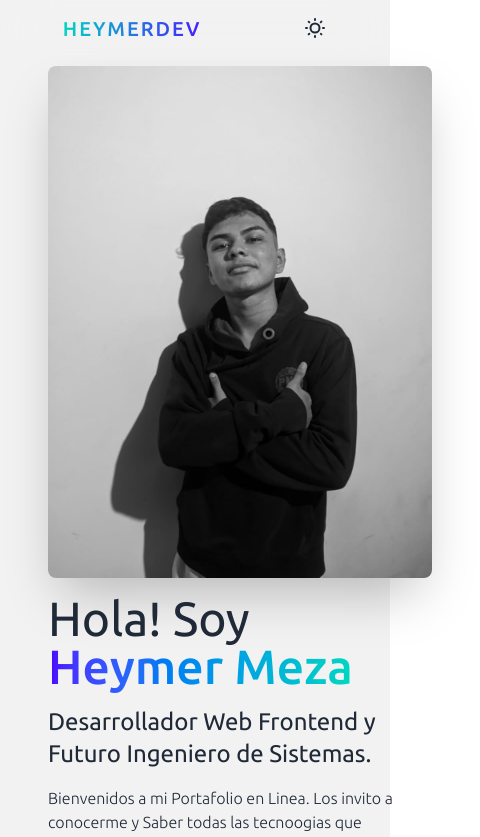
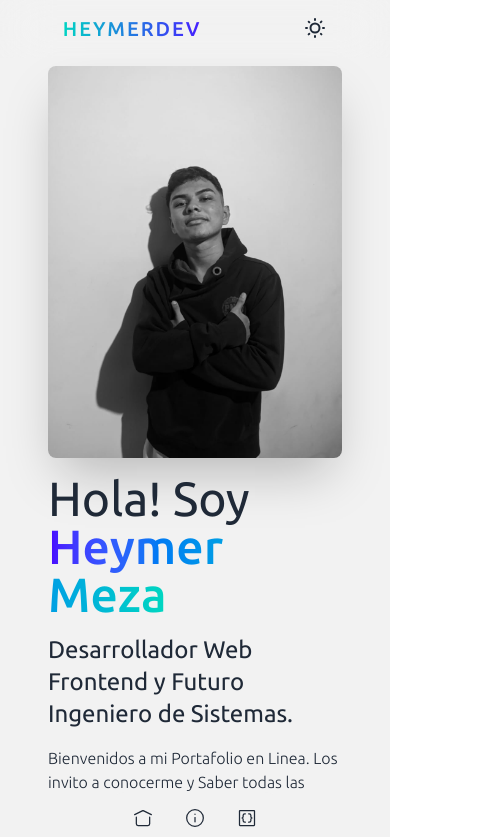
Before and after one commit to HeymerDev/Portafolio, a React (Vite) app: page / in a window 390 px wide. Shown: the top 837 px of the page, 480 px wide, since content can reach past the window. Built offline with nearby package versions, Linux system fonts and the light colour scheme.

Commit message:
add component card and navbar-mobile, modularizando views

```diff
--- /dev/null
+++ b/src/assets/icons/IconHome.jsx
@@ -0,0 +1,30 @@
+const IconHome = () => {
+  return (
+    <svg
+      width="20px"
+      height="20px"
+      viewBox="0 0 24 24"
+      strokeWidth="1.5"
+      fill="none"
+      xmlns="http://www.w3.org/2000/svg"
+      color="CurrentColor"
+    >
+      <path
+        d="M2 8L11.7317 3.13416C11.9006 3.04971 12.0994 3.0497 12.2683 3.13416L22 8"
+        stroke="CurrentColor"
+        strokeWidth="1.5"
+        strokeLinecap="round"
+        strokeLinejoin="round"
+      ></path>
+      <path
+        d="M20 11V19C20 20.1046 19.1046 21 18 21H6C4.89543 21 4 20.1046 4 19V11"
+        stroke="CurrentColor"
+        strokeWidth="1.5"
+        strokeLinecap="round"
+        strokeLinejoin="round"
+      ></path>
+    </svg>
+  );
+};
+
+export default IconHome;
--- /dev/null
+++ b/src/assets/icons/IconInfo.jsx
@@ -0,0 +1,37 @@
+const IconInfo = () => {
+  return (
+    <svg
+      width="20px"
+      height="20px"
+      strokeWidth="1.5"
+      viewBox="0 0 24 24"
+      fill="none"
+      xmlns="http://www.w3.org/2000/svg"
+      color="CurrentColor"
+    >
+      <path
+        d="M12 11.5V16.5"
+        stroke="CurrentColor"
+        strokeWidth="1.5"
+        strokeLinecap="round"
+        strokeLinejoin="round"
+      ></path>
+      <path
+        d="M12 7.51L12.01 7.49889"
+        stroke="CurrentColor"
+        strokeWidth="1.5"
+        strokeLinecap="round"
+        strokeLinejoin="round"
+      ></path>
+      <path
+        d="M12 22C17.5228 22 22 17.5228 22 12C22 6.47715 17.5228 2 12 2C6.47715 2 2 6.47715 2 12C2 17.5228 6.47715 22 12 22Z"
+        stroke="CurrentColor"
+        strokeWidth="1.5"
+        strokeLinecap="round"
+        strokeLinejoin="round"
+      ></path>
+    </svg>
+  );
+};
+
+export default IconInfo;
--- /dev/null
+++ b/src/assets/icons/IconProyect.jsx
@@ -0,0 +1,37 @@
+const IconProyect = () => {
+  return (
+    <svg
+      width="20px"
+      strokeWidth="1.5"
+      height="20px"
+      viewBox="0 0 24 24"
+      fill="none"
+      xmlns="http://www.w3.org/2000/svg"
+      color="CurrentColor"
+    >
+      <path
+        d="M10 17L9.33334 17C8.22877 17 7.33334 16.1047 7.33334 15.0002C7.33334 14.3284 7.33334 13.6211 7.33333 13.1111C7.33333 12.5556 6 12 6 12C6 12 7.33333 11.4444 7.33334 10.8889C7.33334 10.4359 7.33334 9.70586 7.33334 8.99998C7.33334 7.89541 8.22877 7 9.33334 7L10 7"
+        stroke="CurrentColor"
+        strokeWidth="1.5"
+        strokeLinecap="round"
+        strokeLinejoin="round"
+      ></path>
+      <path
+        d="M14 17L14.6667 17C15.7712 17 16.6667 16.1047 16.6667 15.0002C16.6667 14.3284 16.6667 13.6211 16.6667 13.1111C16.6667 12.5556 18 12 18 12C18 12 16.6667 11.4444 16.6667 10.8889C16.6667 10.4359 16.6667 9.70586 16.6667 8.99998C16.6667 7.89541 15.7712 7 14.6667 7L14 7"
+        stroke="CurrentColor"
+        strokeWidth="1.5"
+        strokeLinecap="round"
+        strokeLinejoin="round"
+      ></path>
+      <path
+        d="M21 3.6V20.4C21 20.7314 20.7314 21 20.4 21H3.6C3.26863 21 3 20.7314 3 20.4V3.6C3 3.26863 3.26863 3 3.6 3H20.4C20.7314 3 21 3.26863 21 3.6Z"
+        stroke="CurrentColor"
+        strokeWidth="1.5"
+        strokeLinecap="round"
+        strokeLinejoin="round"
+      ></path>
+    </svg>
+  );
+};
+
+export default IconProyect;
--- /dev/null
+++ b/src/components/Card.jsx
@@ -0,0 +1,37 @@
+import PropTypes from "prop-types";
+
+import IconGitHub from "../assets/icons/IconGitHub";
+import IconWeb from "../assets/icons/IconWeb";
+
+const Card = ({ title, content, image, github, web }) => {
+  const links = [github, web];
+
+  return (
+    <div className="card w-[320px] sm:w-96 bg-base-100 shadow-xl image-full hover:scale-105 transition-all ease-in-out duration-500 cursor-pointer">
+      <figure>
+        <img src={image} alt={title} />
+      </figure>
+      <div className="card-body">
+        <h3 className="card-title">{title}</h3>
+        <p>{content}</p>
+        <div className="card-actions justify-end">
+          {links.map((link, index) => (
+            <a key={index} href={link} target="_blank" rel="noreferrer">
+              {index === 0 ? <IconGitHub /> : <IconWeb />}
+            </a>
+          ))}
+        </div>
+      </div>
+    </div>
+  );
+};
+
+Card.propTypes = {
+  title: PropTypes.string.isRequired,
+  content: PropTypes.string.isRequired,
+  image: PropTypes.string.isRequired,
+  github: PropTypes.string.isRequired,
+  web: PropTypes.string.isRequired,
+};
+
+export default Card;
--- a/src/components/CompNavbar.jsx
+++ b/src/components/CompNavbar.jsx
@@ -1,6 +1,8 @@
+import PropTypes from "prop-types";
+
 import ButtonTheme from "./ButtonTheme";
 
-const CompNavbar = () => {
+const CompNavbar = ({ links }) => {
   return (
     <>
       <nav className="fixed flex items-center justify-around p-3 backdrop-blur-xl transition-all ease-out duration-700 bg-transparent w-screen">
@@ -11,15 +13,16 @@ const CompNavbar = () => {
         </div>
 
         <ul className="sm:flex items-center gap-6 font-light text-lg hidden">
-          <li>
-            <a href="#home">Inicio</a>
-          </li>
-          <li>
-            <a href="#about">Sobre mí</a>
-          </li>
-          <li>
-            <a href="#proyects">Proyectos</a>
-          </li>
+          {links.map((link) => (
+            <li key={link.id}>
+              <a
+                href={link.url}
+                className="hover:text-accent transition-all duration-300 ease-in-out hover:border-b-2 hover:border-accent"
+              >
+                {link.name}
+              </a>
+            </li>
+          ))}
         </ul>
 
         <div>
@@ -30,4 +33,8 @@ const CompNavbar = () => {
   );
 };
 
+CompNavbar.propTypes = {
+  links: PropTypes.array.isRequired,
+};
+
 export default CompNavbar;
--- /dev/null
+++ b/src/components/NavbarMobile.jsx
@@ -0,0 +1,23 @@
+import PropTypes from "prop-types";
+
+const NavbarMobile = ({ links }) => {
+  return (
+    <nav className="sm:hidden w-screen bg-base-200 fixed bottom-0 flex justify-center">
+      <ul className="menu menu-horizontal bg-base-200 rounded-box">
+        {links.map((link) => (
+          <li key={link.id}>
+            <a href={link.url} className="tooltip" data-tip={link.name}>
+              {link.icon}
+            </a>
+          </li>
+        ))}
+      </ul>
+    </nav>
+  );
+};
+
+NavbarMobile.propTypes = {
+  links: PropTypes.array.isRequired,
+};
+
+export default NavbarMobile;
--- a/src/pages/Inicio.jsx
+++ b/src/pages/Inicio.jsx
@@ -4,13 +4,13 @@ import Button from "../components/Button";
 const Inicio = () => {
   return (
     <section
-      className="hero min-h-screen bg-base-200 transition-all ease-in-out duration-700 sm:relative"
+      className="hero min-h-screen bg-base-200 transition-all ease-in-out duration-700"
       id="home"
     >
       <div className="hero-content flex-col lg:flex-row px-12">
         <img
           src={imageInicio}
-          className="max-w-sm rounded-lg shadow-2xl sm:mt-0 mt-[50px]"
+          className="sm:max-w-sm rounded-lg shadow-2xl sm:mt-0 mt-[50px]"
         />
         <div>
           <h1 className="md:text-7xl font-normal text-5xl md:text-center lg:text-left">
--- a/src/pages/Proyects.jsx
+++ b/src/pages/Proyects.jsx
@@ -1,6 +1,5 @@
 import PropTypes from "prop-types";
-import IconGitHub from "../assets/icons/IconGitHub";
-import IconWeb from "../assets/icons/IconWeb";
+import Card from "../components/Card";
 
 const Proyects = ({ items }) => {
   return (
@@ -13,26 +12,14 @@ const Proyects = ({ items }) => {
       </h2>
       <article className="grid place-items-center gap-6 sm:grid-cols-4">
         {items.map((item) => (
-          <div
-            className="card w-96 bg-base-100 shadow-xl image-full hover:scale-105 transition-all ease-in-out duration-500 cursor-pointer"
+          <Card
             key={item.id}
-          >
-            <figure>
-              <img src={item.img} alt={item.title} />
-            </figure>
-            <div className="card-body">
-              <h3 className="card-title">{item.title}</h3>
-              <p>{item.content}</p>
-              <div className="card-actions justify-end">
-                <a href={item.links.github} target="_blank" rel="noreferrer">
-                  <IconGitHub />
-                </a>
-                <a href={item.links.web} target="_blank" rel="noreferrer">
-                  <IconWeb />
-                </a>
-              </div>
-            </div>
-          </div>
+            title={item.title}
+            content={item.content}
+            image={item.img}
+            github={item.links.github}
+            web={item.links.web}
+          />
         ))}
       </article>
     </section>
--- /dev/null
+++ b/src/utils/navigationLinks.jsx
@@ -0,0 +1,24 @@
+import IconHome from "../assets/icons/IconHome";
+import IconInfo from "../assets/icons/IconInfo";
+import IconProyect from "../assets/icons/IconProyect";
+
+export const navigationLinks = [
+  {
+    id: 1,
+    name: "Inicio",
+    url: "#home",
+    icon: <IconHome />,
+  },
+  {
+    id: 2,
+    name: "Sobre Mi",
+    url: "#about",
+    icon: <IconInfo />,
+  },
+  {
+    id: 3,
+    name: "Proyectos",
+    url: "#proyects",
+    icon: <IconProyect />,
+  },
+];
--- a/src/views/Home.jsx
+++ b/src/views/Home.jsx
@@ -1,22 +1,25 @@
 import CompNavbar from "../components/CompNavbar";
 import AboutMe from "../pages/AboutMe";
 import Inicio from "../pages/Inicio";
+import Proyects from "../pages/Proyects";
+import CompFooter from "../components/CompFooter";
+import NavbarMobile from "../components/NavbarMobile";
 
 import { tecnologias } from "../utils/tecnologias";
 import { itemsProyects } from "../utils/proyects";
-import Proyects from "../pages/Proyects";
-import CompFooter from "../components/CompFooter";
 import { redes } from "../utils/redes";
+import { navigationLinks } from "../utils/navigationLinks";
 
 const Home = () => {
   return (
     <>
-      <CompNavbar />
+      <CompNavbar links={navigationLinks} />
+      <NavbarMobile links={navigationLinks} />
       <div className="absolute inset-0 -z-10 h-full w-full bg-[linear-gradient(to_right,#00d2c4_1px,transparent_1px),linear-gradient(to_bottom,#00d2c4_1px,transparent_1px)] bg-[size:6rem_4rem]">
         <Inicio />
         <AboutMe tecnologias={tecnologias} />
         <Proyects items={itemsProyects} />
-        <div className="sm:absolute bottom-0 left-0 right-0 top-0 bg-[radial-gradient(circle_600px_at_100%_100px,#00d2c4,transparent)]"></div>
+        <div className="lg:absolute bottom-0 left-0 right-0 top-0 bg-[radial-gradient(circle_600px_at_100%_100px,#00d2c4,transparent)]"></div>
         <CompFooter redes={redes} />
       </div>
     </>
```
Also changed, not shown: src/utils/theme/darkMode.js (deleted).
